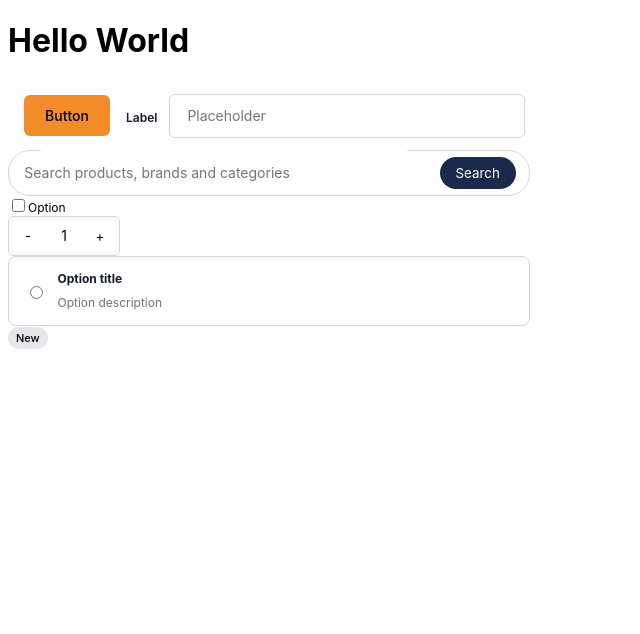
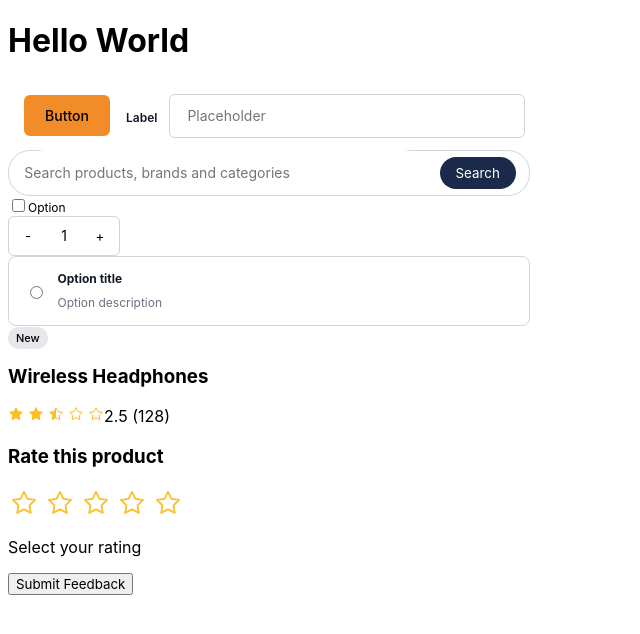
Before and after one commit to Velang2003/Pocket-Cart, a React (Vite) app: page / in a window 1280 px wide. Shown: the top 634 px of the page, without its empty margins (0-640 px from the left). Built offline with nearby package versions, Linux system fonts and the light colour scheme.

Commit message:
Feat: added ratings component

```diff
--- a/src/app/App.tsx
+++ b/src/app/App.tsx
@@ -5,6 +5,8 @@ import Checkbox from "../components/ui/Checkbox";
 import CounterBtn from "../components/ui/CounterBtn";
 import RadioOption from "../components/ui/RadioOption";
 import NewIndicator from "../components/ui/NewIndicator";
+import ProductCard from "../components/ui/ProductCard"
+import ProductFeedback from "../components/ui/ProductFeedback";
 
 function App() {
   return (
@@ -17,6 +19,8 @@ function App() {
       <CounterBtn />
       <RadioOption />
       <NewIndicator/>
+      <ProductCard/>
+      <ProductFeedback/>
     </>
   );
 }
--- /dev/null
+++ b/src/components/ui/ProductCard.tsx
@@ -0,0 +1,21 @@
+import StarRating from "./StarRating/StarRating"
+
+export default function ProductCard() {
+  const product = {
+    name: "Wireless Headphones",
+    rating: 2.5,
+    reviewCount: 128,
+  };
+
+  return (
+    <div>
+      <h3>{product.name}</h3>
+
+      <StarRating rating={product.rating} readOnly size={16} />
+
+      <span>
+        {product.rating} ({product.reviewCount})
+      </span>
+    </div>
+  );
+}
--- /dev/null
+++ b/src/components/ui/ProductFeedback.tsx
@@ -0,0 +1,39 @@
+import { useState } from "react";
+import StarRating from "./StarRating/StarRating"
+
+export default function ProductFeedback() {
+  const [rating, setRating] = useState(0);
+
+  function handleSubmit() {
+    if (rating === 0) {
+      alert("Please select a rating");
+      return;
+    }
+
+    // Submit rating with your feedback
+    console.log("Selected rating:", rating);
+  }
+
+  return (
+    <div>
+      <h3>Rate this product</h3>
+
+      <StarRating
+        rating={rating}
+        readOnly={false}
+        onRatingChange={setRating}
+        size={28}
+      />
+
+      <p>
+        {rating === 0
+          ? "Select your rating"
+          : `You selected ${rating} out of 5 stars`}
+      </p>
+
+      <button type="button" onClick={handleSubmit}>
+        Submit Feedback
+      </button>
+    </div>
+  );
+}
--- /dev/null
+++ b/src/components/ui/StarRating/StarRating.css
@@ -0,0 +1,30 @@
+.star-rating {
+    display: inline-flex;
+    align-items: center;
+    gap: 4px;
+}
+
+.star-rating__star {
+    display: inline-flex;
+    align-items: center;
+}
+
+.star-rating__button {
+    display: inline-flex;
+    align-items: center;
+    justify-content: center;
+    padding: 2px;
+    border: none;
+    background: transparent;
+    cursor: pointer;
+    border-radius: 4px;
+}
+
+.star-rating__button:focus-visible {
+    outline: 2px solid #2563eb;
+    outline-offset: 2px;
+}
+
+.star-rating--readonly {
+    cursor: default;
+}
--- /dev/null
+++ b/src/components/ui/StarRating/StarRating.tsx
@@ -0,0 +1,93 @@
+import { useId } from "react";
+import "./StarRating.css";
+
+type StarRatingProps = {
+  rating: number;
+  readOnly?: boolean;
+  onRatingChange?: (rating: number) => void;
+  maxRating?: number;
+  size?: number;
+};
+
+function StarRating({
+  rating,
+  readOnly = true,
+  onRatingChange,
+  maxRating = 5,
+  size = 20,
+}: StarRatingProps) {
+  const id = useId();
+
+  const safeRating = Math.min(Math.max(rating, 0), maxRating);
+
+  function handleRatingChange(value: number) {
+    if (readOnly) return;
+    onRatingChange?.(value);
+  }
+
+  return (
+    <div
+      className={`star-rating ${readOnly ? "star-rating--readonly" : ""}`}
+      role={readOnly ? "img" : "group"}
+      aria-label={
+        readOnly ? `${safeRating} out of ${maxRating} stars` : "Choose a rating"
+      }
+    >
+      {Array.from({ length: maxRating }, (_, index) => {
+        const starNumber = index + 1;
+        const fillPercentage =
+          Math.min(Math.max(safeRating - index, 0), 1) * 100;
+
+        const clipId = `${id}-star-${index}`;
+
+        const star = (
+          <svg
+            width={size}
+            height={size}
+            viewBox="0 0 24 24"
+            aria-hidden="true"
+          >
+            <defs>
+              <clipPath id={clipId}>
+                <rect x="0" y="0" width={`${fillPercentage}%`} height="24" />
+              </clipPath>
+            </defs>
+
+            <path
+              d="M12 2.5L14.93 8.45L21.5 9.4L16.75 14.03L17.87 20.57L12 17.48L6.13 20.57L7.25 14.03L2.5 9.4L9.07 8.45Z"
+              fill="none"
+              stroke="#FBBF24"
+              strokeWidth="1.5"
+              strokeLinejoin="round"
+            />
+
+            <path
+              d="M12 2.5L14.93 8.45L21.5 9.4L16.75 14.03L17.87 20.57L12 17.48L6.13 20.57L7.25 14.03L2.5 9.4L9.07 8.45Z"
+              fill="#FBBF24"
+              clipPath={`url(#${clipId})`}
+            />
+          </svg>
+        );
+
+        return readOnly ? (
+          <span key={starNumber} className="star-rating__star">
+            {star}
+          </span>
+        ) : (
+          <button
+            key={starNumber}
+            type="button"
+            className="star-rating__button"
+            onClick={() => handleRatingChange(starNumber)}
+            aria-label={`${starNumber} out of ${maxRating} stars`}
+            aria-pressed={safeRating === starNumber}
+          >
+            {star}
+          </button>
+        );
+      })}
+    </div>
+  );
+}
+
+export default StarRating;
```
